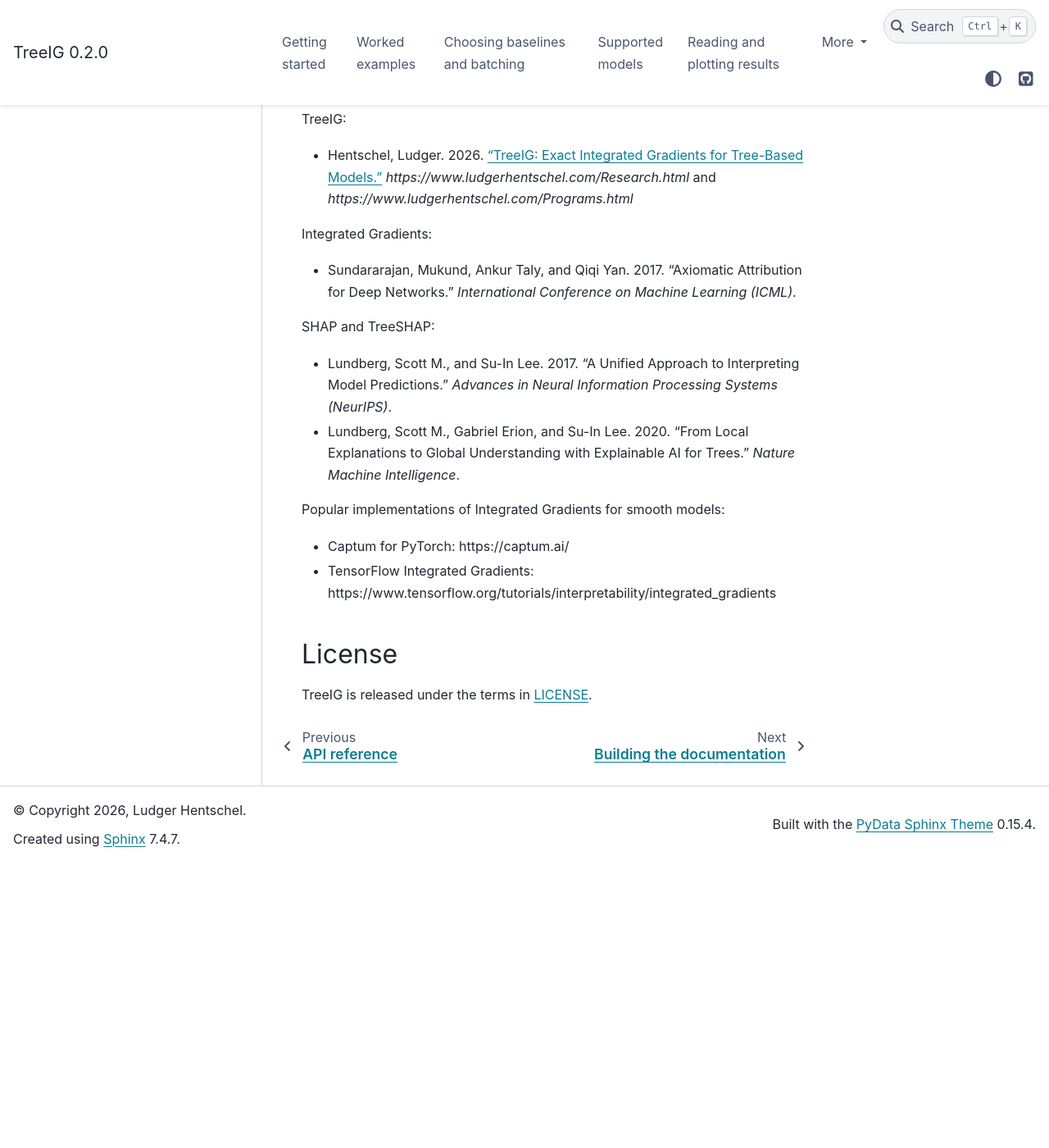
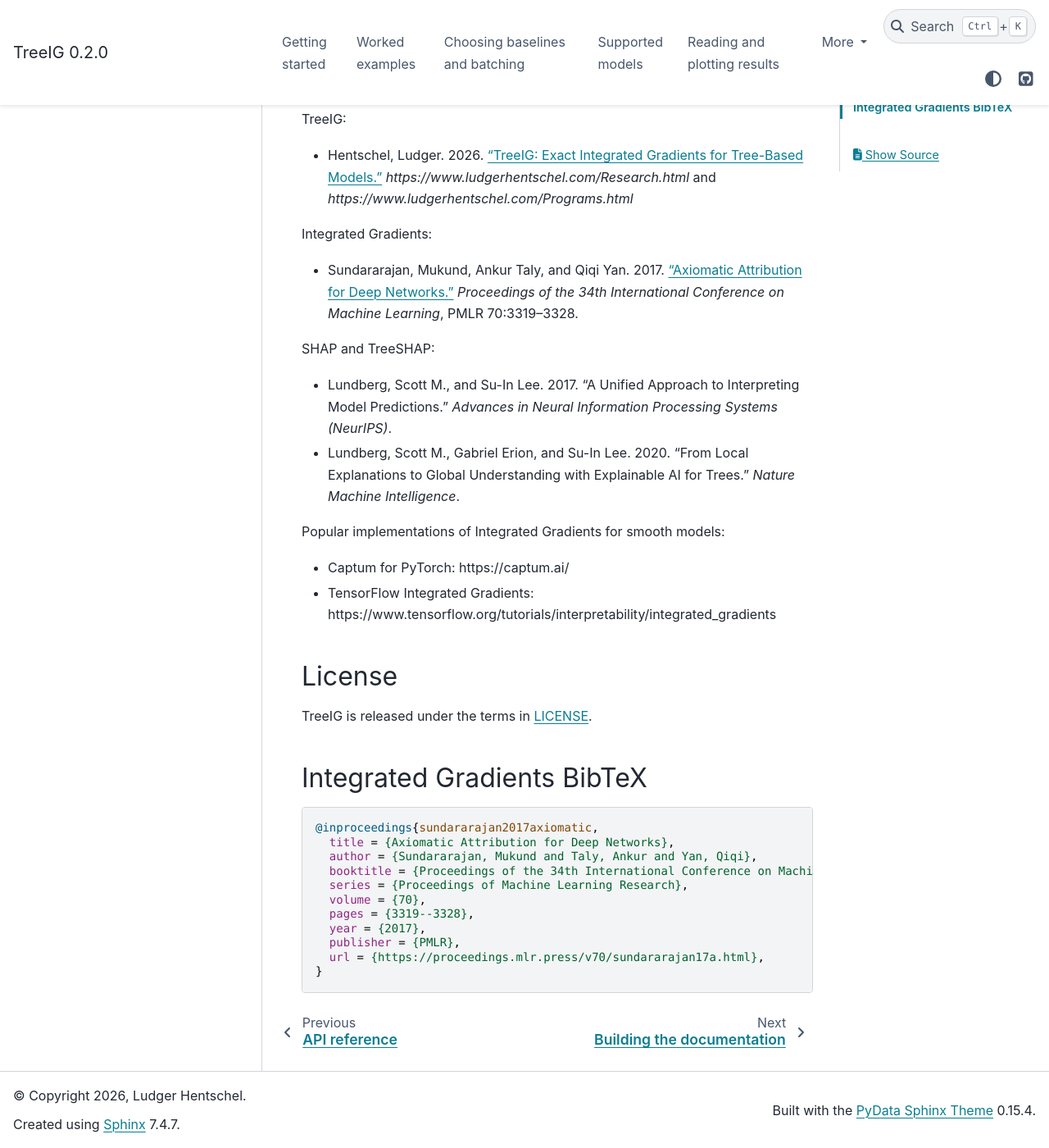
Before and after one commit to LudgerHentschel/treeig, a Sphinx documentation site: the page built from docs/references.md, in a window 1280 px wide and 1400 px high, scrolled down 504 px. Shown: the whole window at 82% size. Built offline with Sphinx 7.4.7 and the PyData theme 0.15.4, drawn with Linux system fonts in a browser that asks for light colours; before the commit the page ends 1556 px from its top, so only the background shows below that; some of the changed text lies outside the part shown.

Commit message:
GPUTreeIG and new documentation

````diff
--- a/docs/references.md
+++ b/docs/references.md
@@ -2,7 +2,8 @@
 
 ## Citation
 
-If you use TreeIG in your work, please cite:
+If you use TreeIG in your work, please cite the
+[TreeIG paper](https://www.ludgerhentschel.com/PDFs/Hentschel%20'26g.pdf):
 
 ```bibtex
 @misc{hentschel2026treeig,
@@ -24,8 +25,9 @@ TreeIG:
 Integrated Gradients:
 
 - Sundararajan, Mukund, Ankur Taly, and Qiqi Yan. 2017.
-  "Axiomatic Attribution for Deep Networks."
-  *International Conference on Machine Learning (ICML)*.
+  ["Axiomatic Attribution for Deep Networks."](https://proceedings.mlr.press/v70/sundararajan17a.html)
+  *Proceedings of the 34th International Conference on Machine Learning*,
+  PMLR 70:3319–3328.
 
 SHAP and TreeSHAP:
 
@@ -45,3 +47,19 @@ Popular implementations of Integrated Gradients for smooth models:
 ## License
 
 TreeIG is released under the terms in [LICENSE](https://github.com/LudgerHentschel/treeig/blob/main/LICENSE).
+
+## Integrated Gradients BibTeX
+
+```bibtex
+@inproceedings{sundararajan2017axiomatic,
+  title = {Axiomatic Attribution for Deep Networks},
+  author = {Sundararajan, Mukund and Taly, Ankur and Yan, Qiqi},
+  booktitle = {Proceedings of the 34th International Conference on Machine Learning},
+  series = {Proceedings of Machine Learning Research},
+  volume = {70},
+  pages = {3319--3328},
+  year = {2017},
+  publisher = {PMLR},
+  url = {https://proceedings.mlr.press/v70/sundararajan17a.html},
+}
+```
````
Also changed, not shown: README.md (+7 -1 lines), docs/concepts.md (+6 -0 lines), docs/index.md (+5 -0 lines), 1 other file.
